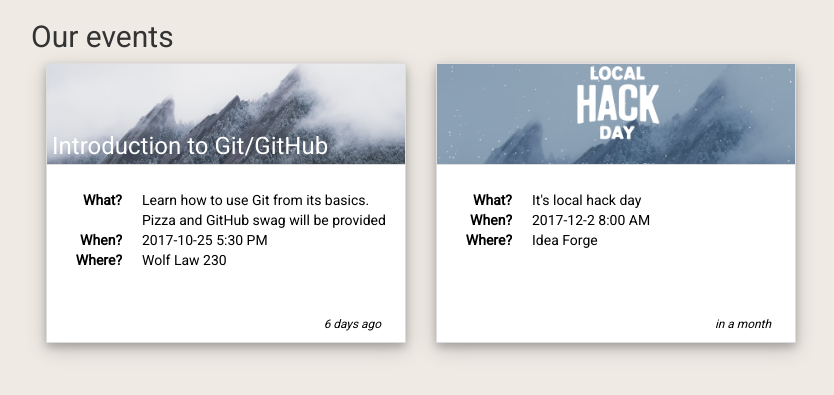
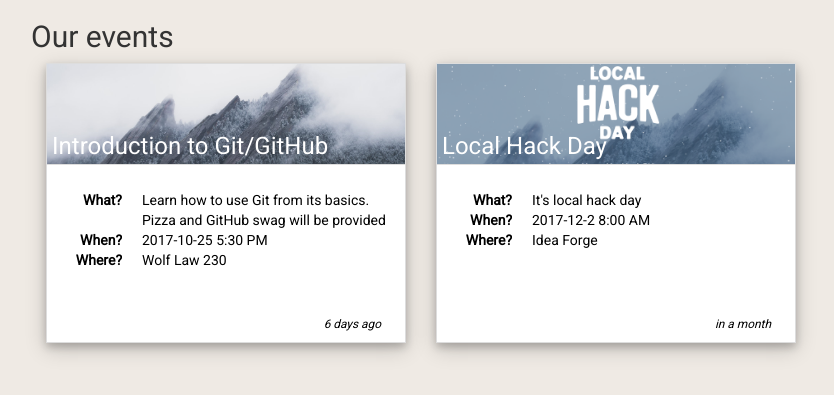
Before and after one commit to casassg/events-landing, a Jekyll site: the page built from index.md, in a window 1280 px wide. Shown: the top 395 px of the page, without its empty margins (24-858 px from the left). Built offline with Jekyll 4.4.1, drawn with Linux system fonts in a browser that asks for light colours; nearby versions of some CDN libraries.

Commit message:
add ics calendar

```diff
--- a/_data/events.yml
+++ b/_data/events.yml
@@ -2,13 +2,15 @@
   white-text: True
   line: Learn how to use Git from its basics. Pizza and GitHub swag will be provided
   date: 2017-10-25 5:30 PM
+  end-date: 2017-10-25 7:30 PM
   location: Wolf Law 230
   url: https://www.facebook.com/events/147776512500472/
 
-- name:
+- name: Local Hack Day
   white-text: True
   image-url: assets/img/localhackday.png
   line: It's local hack day
   date: 2017-12-2 8:00 AM
+  end-date: 2017-12-2 8:00 PM
   location: Idea Forge
   url: https://local.hackcu.org
```
Also changed, not shown: 1 other file.
